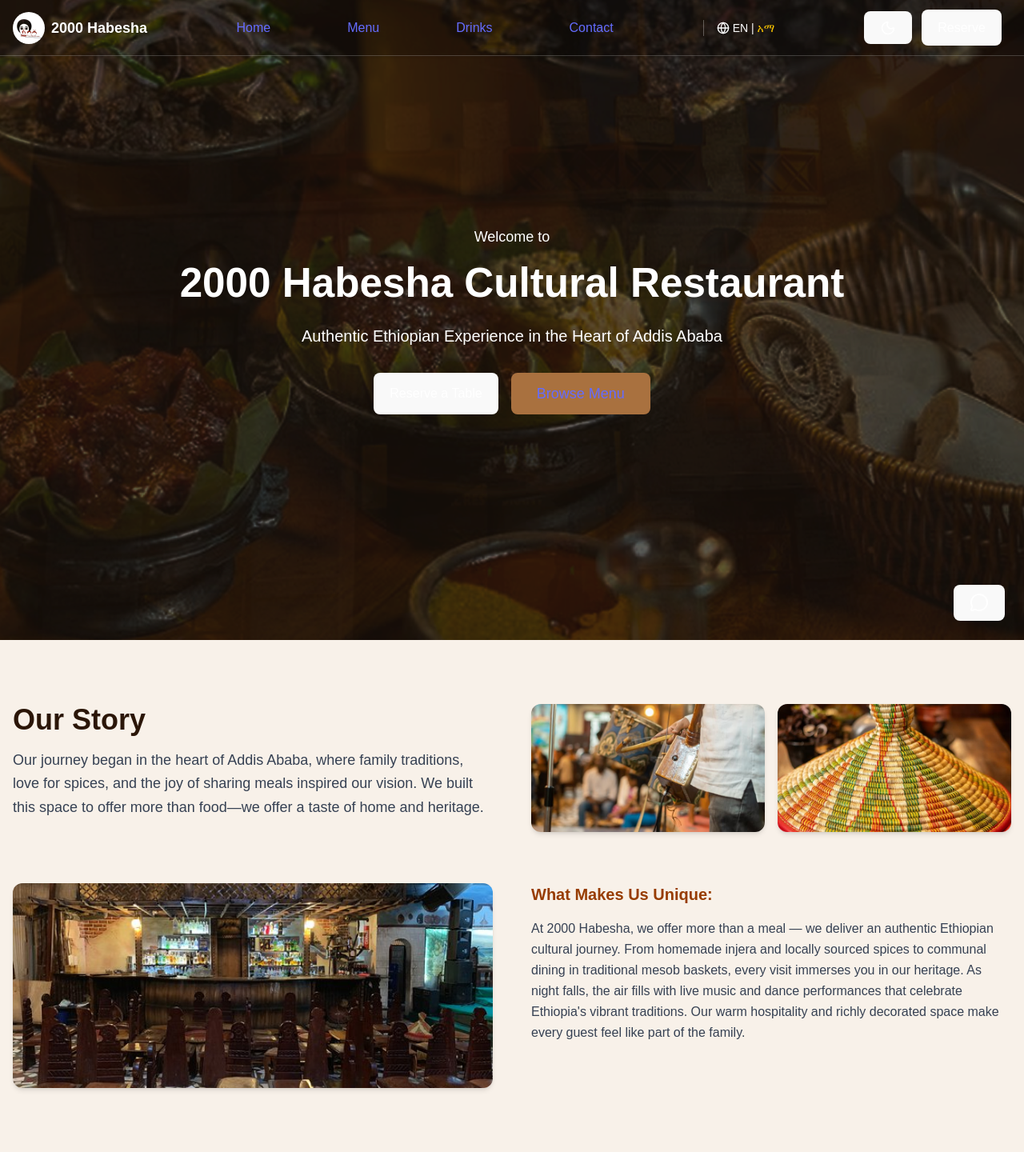
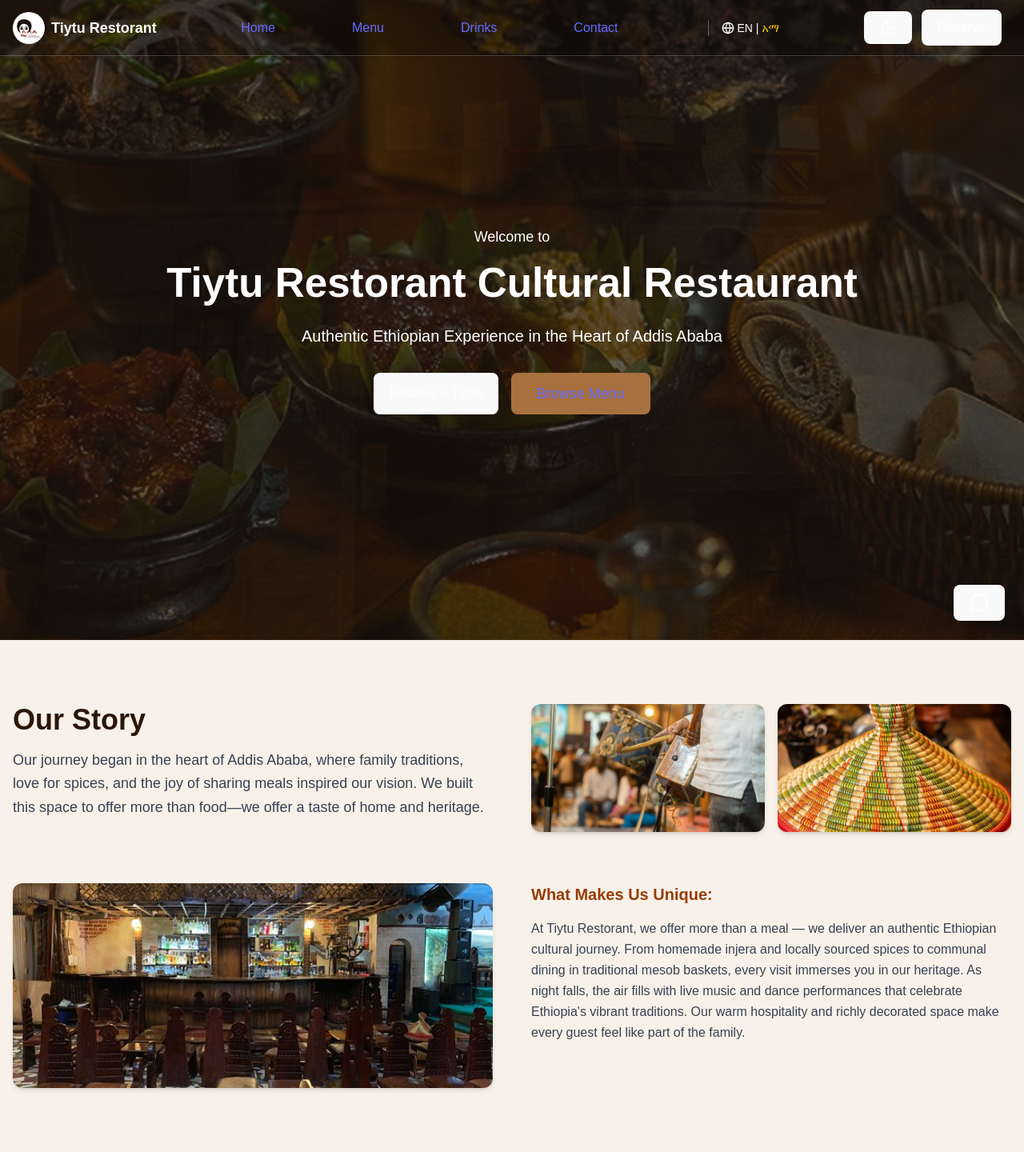
Before and after one commit to zeamanuel145/2000-habesha_2.0, a React (Vite) app: page / in a window 1280 px wide. Shown: the top 1470 px of the page at 80% size. Built offline with nearby package versions, Linux system fonts and the light colour scheme.

Commit message:
Updated project name from "2000 Habesha" to "Tiytu Restorant" across multiple files, including HTML, README, and component files, to reflect the new branding.

```diff
--- a/index.html
+++ b/index.html
@@ -4,7 +4,7 @@
     <meta charset="UTF-8" />
     <link rel="icon" type="image/svg+xml" href="/vite.svg" />
     <meta name="viewport" content="width=device-width, initial-scale=1.0" />
-    <title>2000 Habesha</title>
+    <title>Tiytu Restorant</title>
   </head>
   <body>
     <div id="root"></div>
--- a/src/components/Footer.jsx
+++ b/src/components/Footer.jsx
@@ -17,7 +17,7 @@ export default function Footer() {
                 </span>{" "}
               </div>
               <div>
-                <h3 className="font-bold">2000 Habesha Cultural</h3>
+                <h3 className="font-bold">Tiytu Restorant Cultural</h3>
                 <p className="text-sm">Restaurant</p>
               </div>
             </div>
@@ -48,7 +48,7 @@ export default function Footer() {
 
         <div className="border-t border-yellow-700 mt-8 pt-8 flex justify-between items-center">
           <p className="text-sm">
-            &copy; 2025 2000 Habesha Cultural Restaurant. All rights reserved.
+            &copy; 2025 Tiytu Restorant Cultural Restaurant. All rights reserved.
           </p>
           <div className="flex space-x-4">
             <a href="#" className="hover:text-yellow-300 transition-colors">
--- a/src/components/Header.jsx
+++ b/src/components/Header.jsx
@@ -22,7 +22,7 @@ export default function Header({ onReservationClick }) {
             className="w-10 h-10 rounded-full object-cover"
           />
           <span className="text-white text-lg font-semibold hidden sm:block">
-            2000 Habesha
+            Tiytu Restorant
           </span>
         </Link>
 
--- a/src/components/Hero.jsx
+++ b/src/components/Hero.jsx
@@ -6,8 +6,6 @@ const images = [
   "./images/Hero-img1.png",
   "./images/Hero-img2.png",
   "./images/Hero-img3.png",
-
-
 ];
 
 export default function Hero({ onReservationClick }) {
@@ -34,7 +32,7 @@ export default function Hero({ onReservationClick }) {
         <div className="text-center text-white max-w-4xl">
           <p className="text-lg mb-4">Welcome to</p>
           <h1 className="text-4xl md:text-6xl font-bold mb-6">
-            2000 Habesha Cultural Restaurant
+            Tiytu Restorant Cultural Restaurant
           </h1>
           <p className="text-xl mb-8 max-w-2xl mx-auto">
             Authentic Ethiopian Experience in the Heart of Addis Ababa
--- a/src/components/OurStory.jsx
+++ b/src/components/OurStory.jsx
@@ -50,7 +50,7 @@ export default function OurStory() {
               What Makes Us Unique:
             </h3>
             <p className="text-gray-700 leading-relaxed">
-              At 2000 Habesha, we offer more than a meal — we deliver an
+              At Tiytu Restorant, we offer more than a meal — we deliver an
               authentic Ethiopian cultural journey. From homemade injera and
               locally sourced spices to communal dining in traditional mesob
               baskets, every visit immerses you in our heritage. As night falls,
--- a/src/pages/OurStory.jsx
+++ b/src/pages/OurStory.jsx
@@ -50,7 +50,7 @@ export default function OurStory() {
                 What Makes Us Unique:
               </h3>
               <p class="text-gray-700 leading-relaxed">
-                At 2000 Habesha, we offer more than a meal – we deliver an
+                At Tiytu Restorant, we offer more than a meal – we deliver an
                 authentic Ethiopian cultural journey. From homemade injera and
                 locally sourced spices to communal dining in traditional mesob
                 baskets, every visit immerses you in our heritage. As night falls,
```
Also changed, not shown: chatbot/README.md, 1 other file (tests, documents, lock files or other folders).
